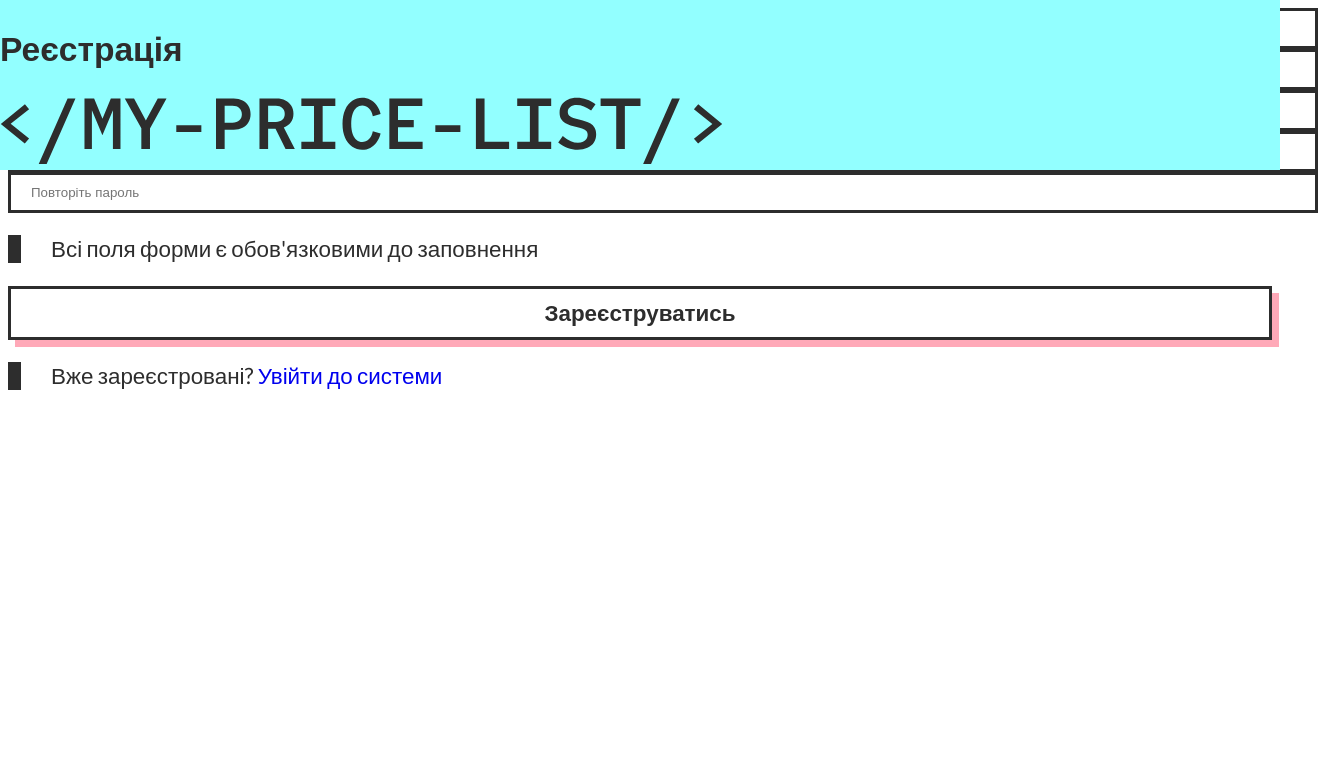
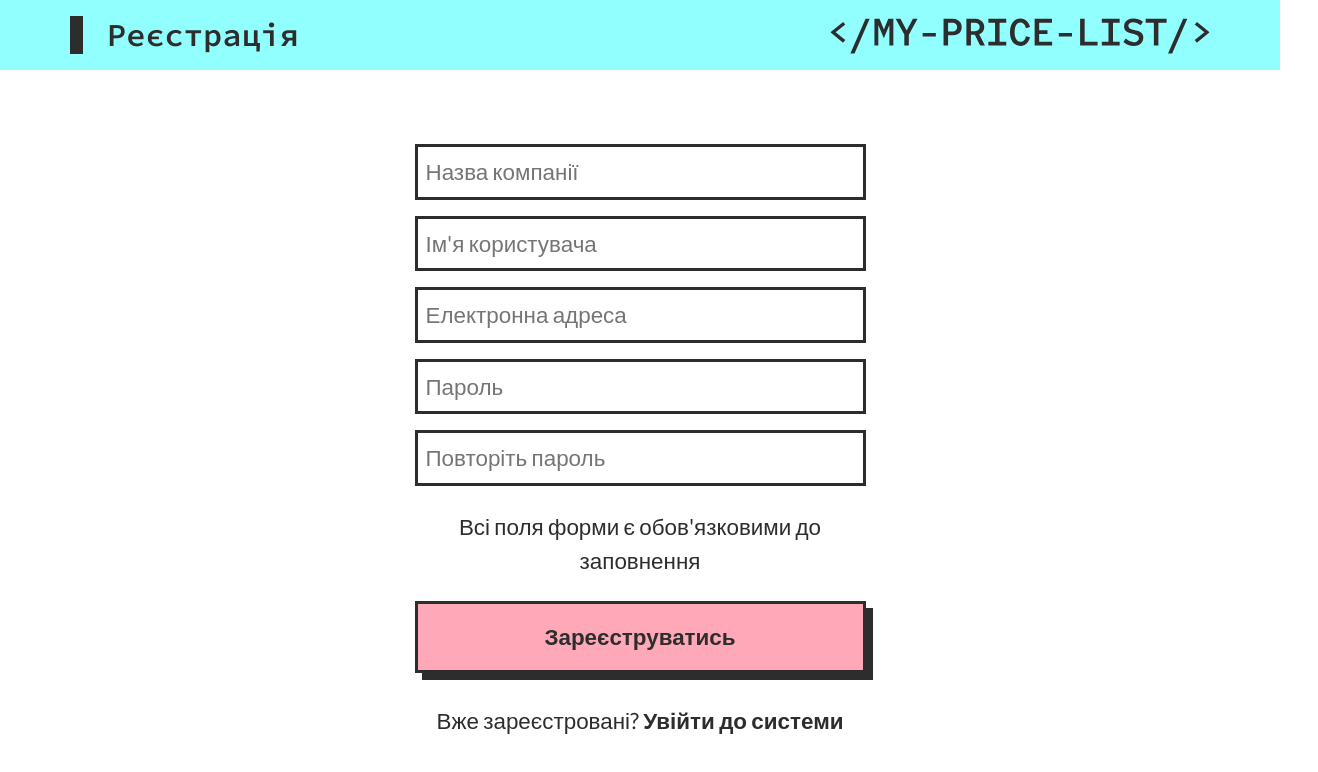
Before and after one commit to ivanka19/price_list, a plain HTML site: page pages/registration.html in a window 1280 px wide. Shown: the whole page, 1318 px wide, since content can reach past the window. Drawn offline with nearby package versions, Linux system fonts and the light colour scheme.

Commit message:
registration pages in bootstrap

```diff
--- a/pages/registration.html
+++ b/pages/registration.html
@@ -5,39 +5,79 @@
     <meta charset="UTF-8">
     <meta http-equiv="X-UA-Compatible" content="IE=edge">
     <meta name="viewport" content="width=device-width, initial-scale=1.0">
-    <title>Реєстрація</title>
+    <title>Авторизація</title>
 
+    <!-- Bootstrap .css styles import -->
+    <link href="https://cdn.jsdelivr.net/npm/bootstrap@5.2.0-beta1/dist/css/bootstrap.min.css" rel="stylesheet"
+        integrity="sha384-0evHe/X+R7YkIZDRvuzKMRqM+OrBnVFBL6DOitfPri4tjfHxaWutUpFmBp4vmVor" crossorigin="anonymous">
+
+    <!-- Fonts import -->
     <link rel="preconnect" href="https://fonts.googleapis.com">
     <link rel="preconnect" href="https://fonts.gstatic.com" crossorigin>
     <link
-        href="https://fonts.googleapis.com/css2?family=Lato:wght@400;500;700&family=Source+Code+Pro:wght@400;600;700&display=swap"
+        href="https://fonts.googleapis.com/css2?family=Lato:wght@400;500;600;700&family=Source+Code+Pro:wght@400;600;700&display=swap"
         rel="stylesheet">
+
+    <!-- Bootstrap icons -->
+    <link rel="stylesheet" href="https://cdn.jsdelivr.net/npm/bootstrap-icons@1.5.0/font/bootstrap-icons.css">
 
     <link rel="stylesheet" href="../css/style.css">
 </head>
 
 <body>
-    <div class="intro registration">
+    <div class="registration py-5">
         <header class="header">
-            <div class="conteiner">
-                <h2>Реєстрація</h2>
-                <a href="../"><img src="../img/logo.svg" class="mini_logo" alt=""></a>
+            <div class="container-xl">
+                <div class="row justify-content-center justify-content-sm-between align-items-center py-3">
+                    <div class="col-12 col-sm-4 p-0">
+                        <h2 class="px-4 mb-3 mb-sm-0">Реєстрація</h2>
+                    </div>
+                    <div class="col-12 col-sm-4 p-0">
+                        <a href="../"><img src="../img/logo.svg" class="mini_logo" alt=""></a>
+                    </div>
+                </div>
             </div>
         </header>
 
-        <div class="conteiner">
-            <form action="" class="form" name="registration-form">
-                <input type="text" placeholder="Назва компанії" name="company" required>
-                <input type="text" placeholder="Ім'я користувача" name="name" required>
-                <input type="email" placeholder="Електронна адреса" name="email" required>
-                <input type="password" placeholder="Пароль" name="password" required>
-                <input type="password" placeholder="Повторіть пароль" name="reply-password" required>
-                <p>Всі поля форми є обов'язковими до заповнення</p>
-                <input type="submit" class="registration__form__submit" value="Зареєструватись">
-                <p>Вже зареєстровані? <a href="authorization.html">Увійти до системи</a></p>
-            </form>
+        <div class="container-xl mt-4">
+            <div class="row justify-content-center mt-5 pt-5">
+                <div class="col-12 col-sm-8 col-md-5">
+                    <form action="" class="form mb-4" name="registration-form">
+                        <!-- Обробка форми -->
+                        <div class="row">
+                            <div class="col-12 mb-3">
+                                <input class="p-2" type="text" placeholder="Назва компанії" name="company" required>
+                            </div>
+                            <div class="col-12 mb-3">
+                                <input class="p-2" type="text" placeholder="Ім'я користувача" name="name" required>
+                            </div>
+                            <div class="col-12 mb-3">
+                                <input class="p-2" type="email" placeholder="Електронна адреса" name="email" required>
+                            </div>
+                            <div class="col-12 mb-3">
+                                <input class="p-2" type="password" placeholder="Пароль" name="password" required>
+                            </div>
+                            <div class="col-12 mb-4">
+                                <input class="p-2" type="password" placeholder="Повторіть пароль" name="reply-password"
+                                    required>
+                            </div>
+                            <p class="mb-4">Всі поля форми є обов'язковими до заповнення</p>
+                            <div class="col-12 mb-4">
+                                <input type="submit" class="p-3 registration-submit" value="Зареєструватись">
+                            </div>
+                        </div>
+
+                        <p>Вже зареєстровані? <a href="authorization.html">Увійти до системи</a></p>
+                    </form>
+                </div>
+            </div>
         </div>
     </div>
 </body>
 
 </html>
+
+</div>
+</body>
+
+</html>
--- a/scss/style.scss
+++ b/scss/style.scss
@@ -71,21 +71,15 @@ select {
         display: block;
     }
 
-    // h2 {
-    //     display: block;
-    //     font-family: $main-font;
-    //     font-size: 48px;
-    //     font-weight: 600;
-    //     border-left: 13px solid $dark-color;
-    //     padding: 0;
-    //     padding-left: 24px;
-    //     line-height: 1em;
-    // }
+    h2 {
+        font-family: $main-font;
+        font-weight: 600;
+        border-left: 13px solid $dark-color;
+    }
 
-    // .mini_logo {
-    //     width: 400px;
-    //     height: 100%;
-    // }
+    .mini_logo {
+        width: 100%;
+    }
 }
 
 
@@ -134,15 +128,6 @@ select {
             color: $dark-color;
         }
 
-        .carousel-control-prev {
-            // left: -3%;
-        }
-
-        .carousel-control-next {
-            // right: -2%;
-        }
-    }
-
         .card {
             color: $dark-color;
             border: 2px solid rgba(0, 0, 0, 0);
@@ -162,6 +147,7 @@ select {
                 left: -7px;
                 box-shadow: 7px 7px 0px $dark-color;
                 border: 2px solid $dark-color;
+            }
         }
     }
 }
@@ -225,11 +211,31 @@ select {
     }
 }
 
+.registration {
+    .form {
+        .autorization-submit {
+            @include button($clr: $yellow-color, $shclr: $dark-color);
+        }
 
-.container-xl,
-.col,
-.col-8,
-.col-12,
-.col-md-6 {
-    // border: 1px solid red;
+        .registration-submit {
+            @include button($clr: $pink-color, $shclr: $dark-color);
         }
+
+        p {
+            text-align: center;
+
+            a {
+                color: $dark-color;
+                font-weight: 700;
+                border-bottom: 1px solid rgba(0, 0, 0, 0);
+                transition: all .1s linear;
+
+                &:hover,
+                &:active,
+                &:focus {
+                    border-bottom: 3px solid $dark-color;
+                }
+            }
+        }
+    }
+}
```
Also changed, not shown: index.html (+12 -9 lines), pages/authorization.html (+40 -12 lines), css/style.css. Lines whose indentation alone changed are shown as unchanged.
